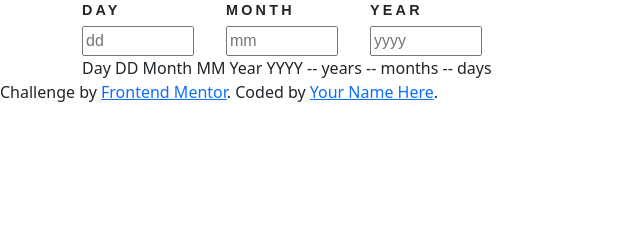
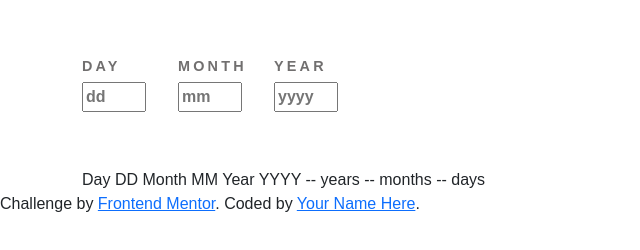
Before and after one commit to jjjooeyyy/Age-Calculator-App, a plain HTML site: page index.html in a window 1280 px wide. Shown: the whole page, without its empty margins (0-640 px from the left). Drawn offline with nearby package versions, Linux system fonts and the light colour scheme.

Commit message:
update design

```diff
--- a/style.css
+++ b/style.css
@@ -1,13 +1,15 @@
 *{
     box-sizing: border-box;
-    margin: 0;
+    font-family: 'Poppins', sans-serif;
 }
 
 body {
     background-color: hsl(0, 0%, 86%);
+    font-family: 'Poppins', sans-serif;
 }
 
 .input-wrapper {
+    margin: 5% auto;
     font-family: 'Poppins', sans-serif;
     display: flex;
     flex-direction: row;
@@ -17,10 +19,13 @@ body {
 .input-field {
     display: flex;
     flex-direction: column;
+    width: 4rem;
 }
 
 input {
-    width: 7rem;
+   font-weight: 700;
+   font-size: 30px;
+
 }
 
 label {
@@ -28,4 +33,5 @@ label {
 	font-size: 0.9rem;
 	font-weight: 700;
 	margin-bottom: 0.3rem;
+    color: hsl(0, 1%, 44%);
 }
```
